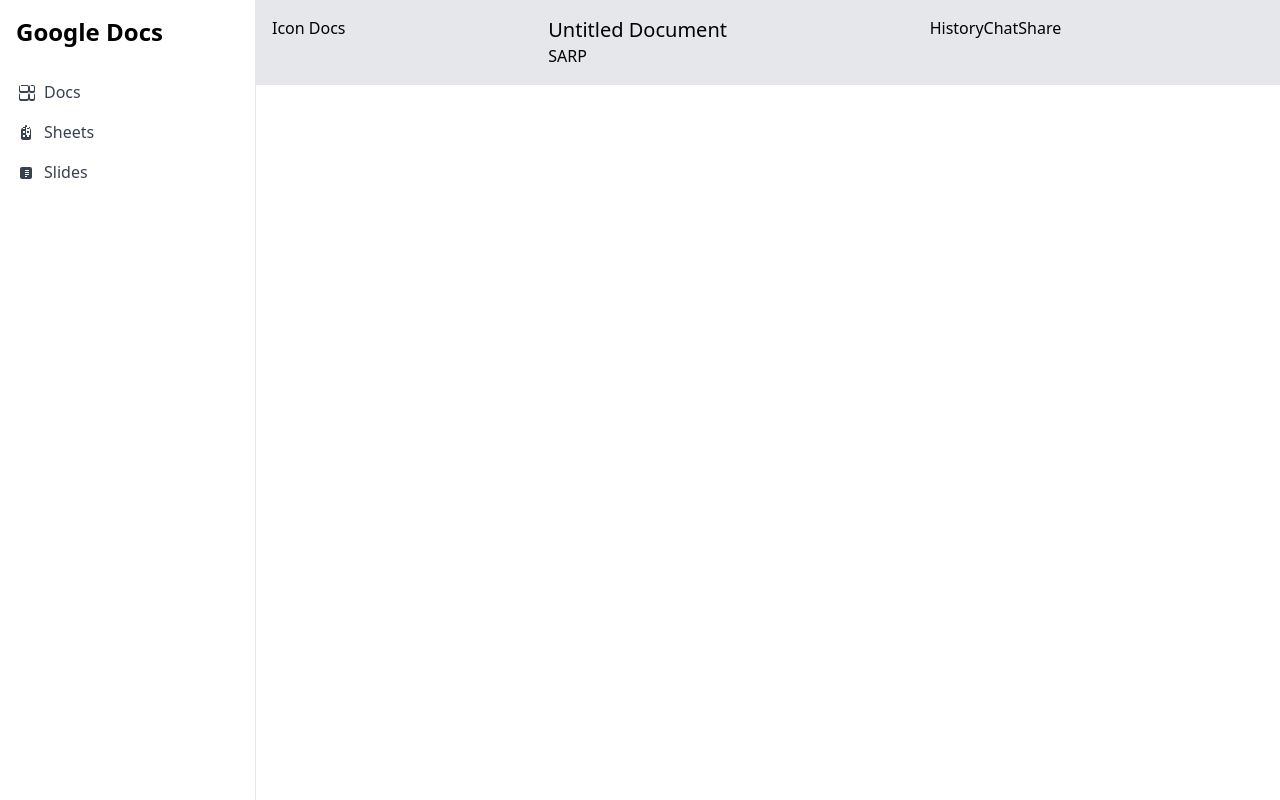
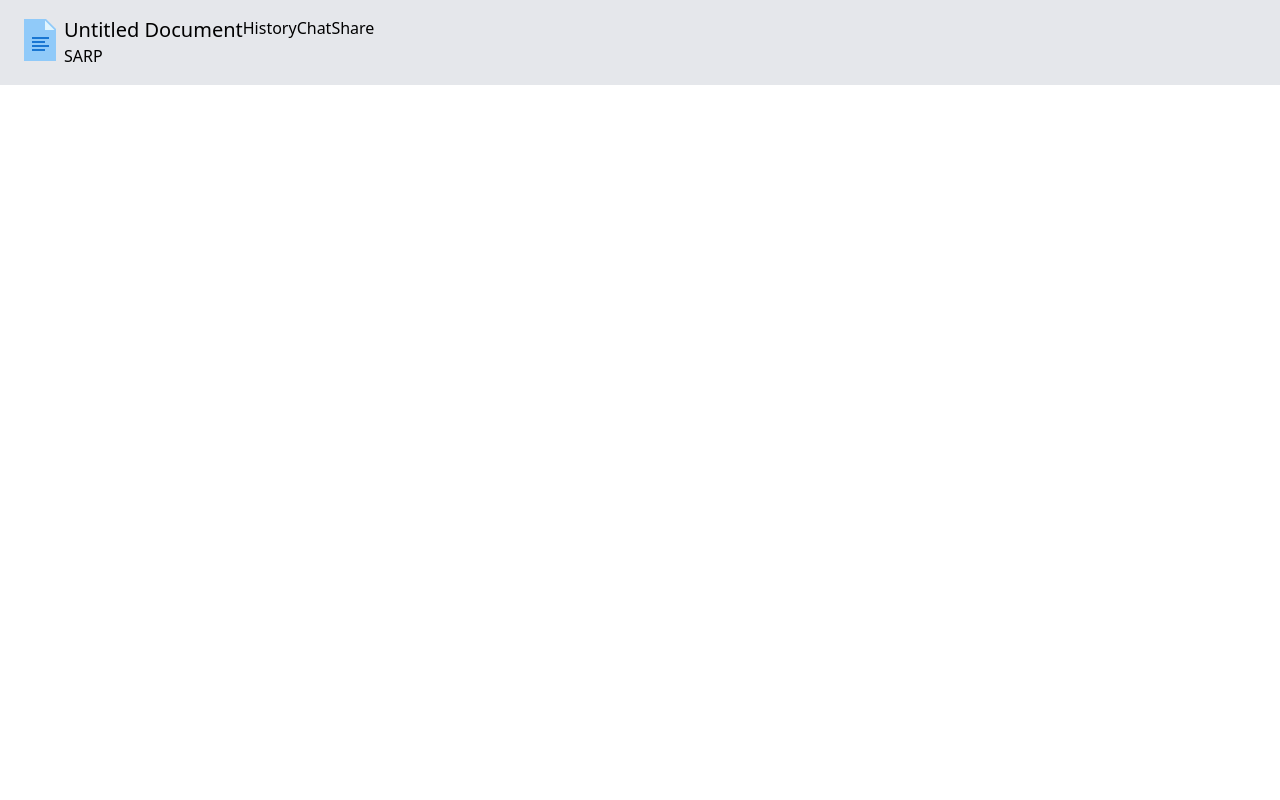
Before and after one commit to shu-bham-dev/google-word-clone, a React (Create React App) app: page / in a window 1280 px wide. Built offline with nearby package versions, Linux system fonts and the light colour scheme.

Commit message:
setup prettier

```diff
--- a/package.json
+++ b/package.json
@@ -9,6 +9,7 @@
     "@testing-library/user-event": "^13.5.0",
     "react": "^18.2.0",
     "react-dom": "^18.2.0",
+    "react-icons": "^4.8.0",
     "react-scripts": "5.0.1",
     "tailwindcss": "^3.3.2",
     "web-vitals": "^2.1.4"
--- a/src/pages/Home/components/Toolbar.tsx
+++ b/src/pages/Home/components/Toolbar.tsx
@@ -1,11 +1,11 @@
-import React from 'react'
-
+import React from 'react';
+import { FcDocument } from 'react-icons/fc';
 const Toolbar = () => {
   return (
-    <div className='flex justify-between'>
-        <div>Icon Docs</div>
-        <div className='flex flex-col'>
-          <div className='text-xl'>Untitled Document</div>
+    <div className="flex">
+      <FcDocument size="3em" />
+      <div className="flex flex-col">
+        <div className="text-xl">Untitled Document</div>
         <div className="flex">
           <div>S</div>
           <div>A</div>
@@ -13,14 +13,14 @@
           <div>P</div>
         </div>
       </div>
-        <div className='flex'>
+      <div className="flex">
         <div>History</div>
         <div>Chat</div>
         <div>Share</div>
       </div>
       <div></div>
     </div>
-  )
-}
+  );
+};
 
-export default Toolbar
+export default Toolbar;
--- a/src/pages/Home/index.tsx
+++ b/src/pages/Home/index.tsx
@@ -11,9 +11,6 @@
 
   return (
     <div className="flex h-screen bg-gray-200">
-      <div className="flex flex-col flex-shrink-0 w-64 bg-white border-r">
-        <Sidebar/>
-      </div>
       <div className="flex flex-col flex-grow">
         <div className="p-4 border-b">
           <Toolbar/>
```
Also changed, not shown: 2 other files (tests, documents, lock files or other folders). Lines whose indentation alone changed are shown as unchanged.
